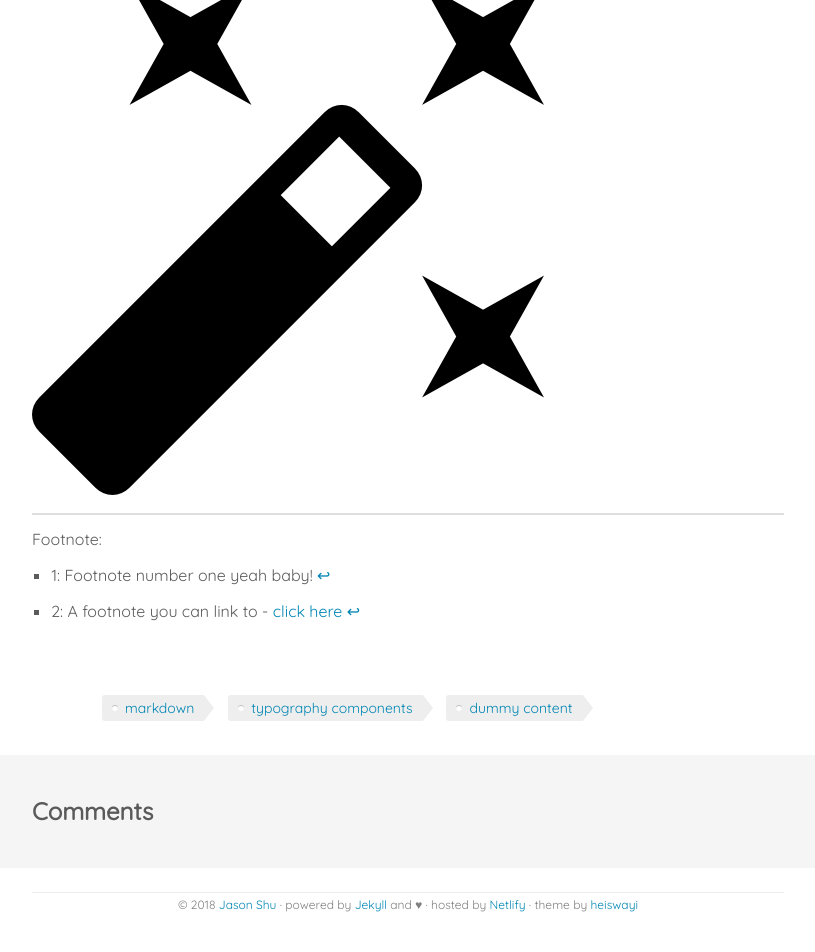
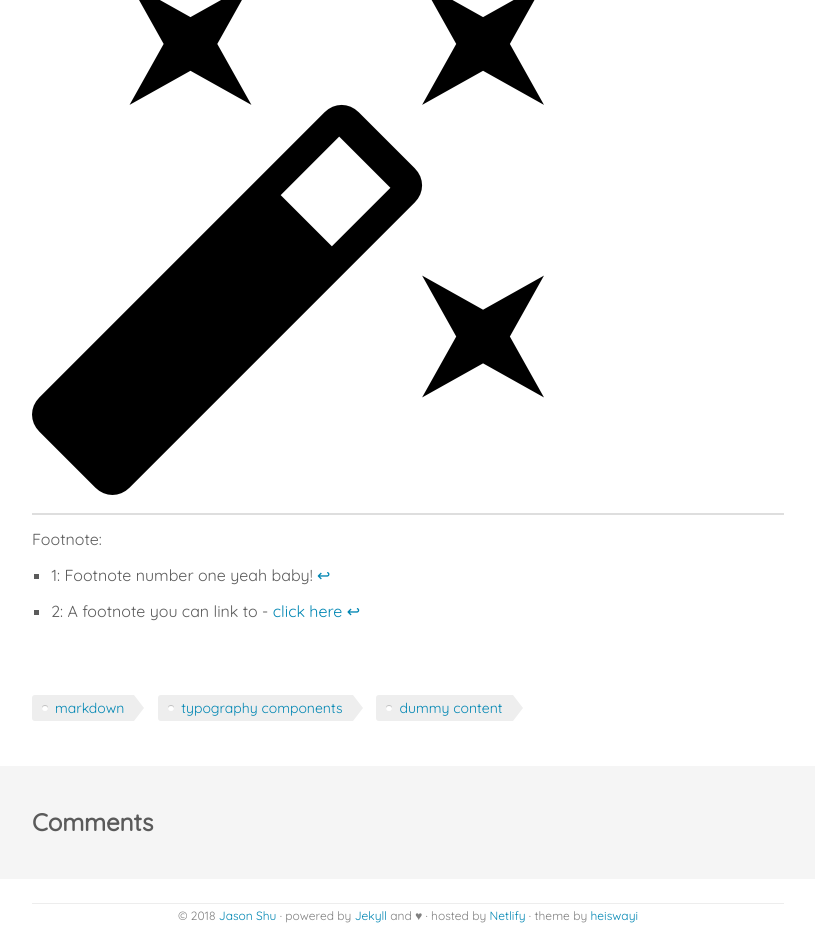
Before and after one commit to j4sonshu/likemagic, a Jekyll site: the page built from markdown.md, in a window 1280 px wide. Shown: the part 3440-4392 px from the top of the page, without its empty margins (232-1047 px from the left). Built offline with Jekyll 4.4.1, drawn with Linux system fonts in a browser that asks for light colours; comment, search, counter and statistics services are not loaded.

Commit message:
tag transition and float

```diff
--- a/assets/scss/_layout.scss
+++ b/assets/scss/_layout.scss
@@ -231,24 +231,9 @@
   margin-top: $base-spacing * 3;
 
   p {
-    margin: 0 5em;
+    margin-left: 0;
     font-size: rem(14);
-    color: $medium-gray-color;
   }
-
-  a {
-    :hover,
-    :focus,
-    :active {
-      border-bottom: 2px solid transparent;
-      color: $blue-color;
-    }
-  }
-
-  img {
-    width: 25px;
-  }
-
 }
 
 .disqus {
@@ -330,13 +315,13 @@
   }
 }
 
-.tags {
+.page-tags {
   list-style: none;
   margin: 0;
   overflow: hidden;
 }
 
-.tags li {
+.page-tags li {
   float: left;
 }
 
@@ -349,8 +334,7 @@
   padding: 0 20px 0 23px;
   position: relative;
   margin: 0 10px 10px 0;
-
-  transition: none !important;
+  border-bottom: 0 !important;
 }
 
 .tag::before {
@@ -363,6 +347,7 @@
   position: absolute;
   width: 6px;
   top: 10px;
+  transition: 150ms linear;
 }
 
 .tag::after {
@@ -374,13 +359,16 @@
   position: absolute;
   right: 0;
   top: 0;
+  transition: 150ms linear;
 }
 
 .tag:hover {
   background-color: $blue-color;
   color: white;
+  transition: 150ms linear;
 }
 
 .tag:hover::after {
   border-left-color: $blue-color;
+  transition: 150ms linear;
 }
```
Also changed, not shown: tags.md (+1 -1 lines).
